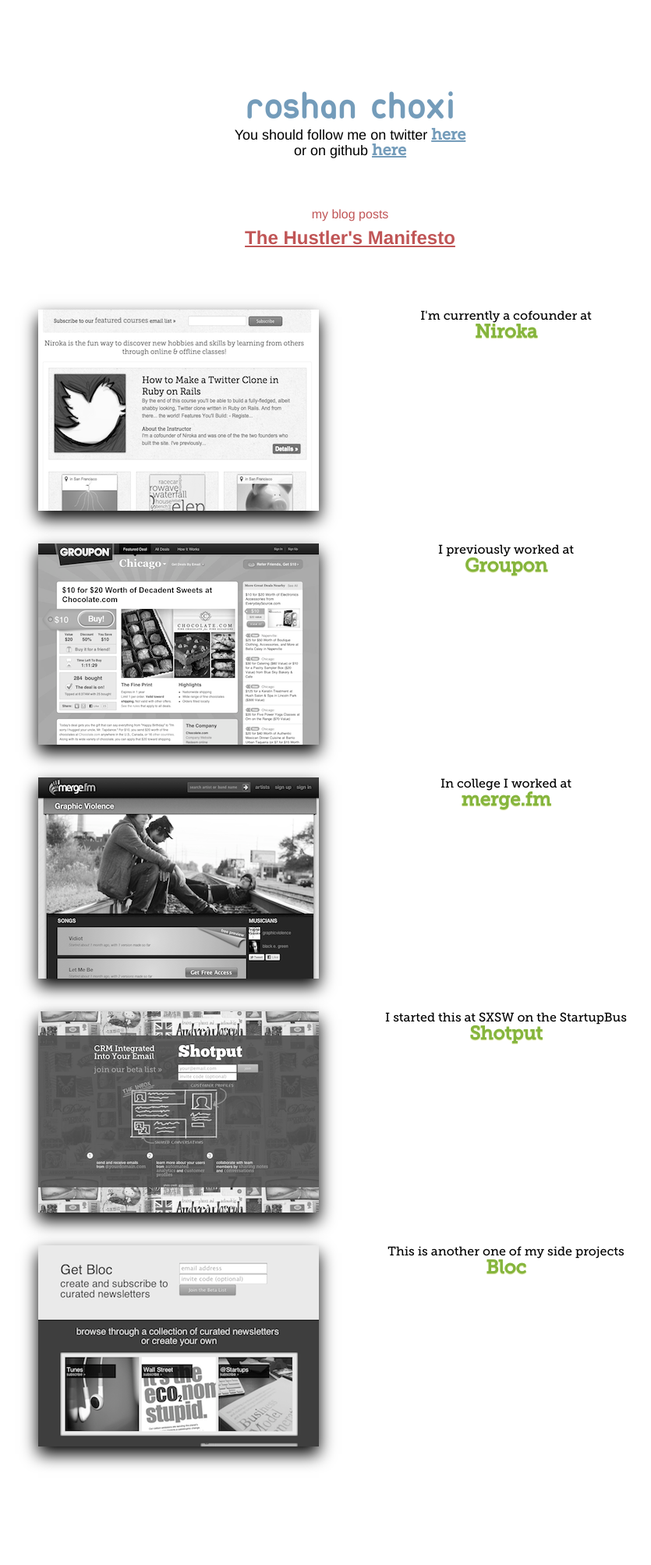
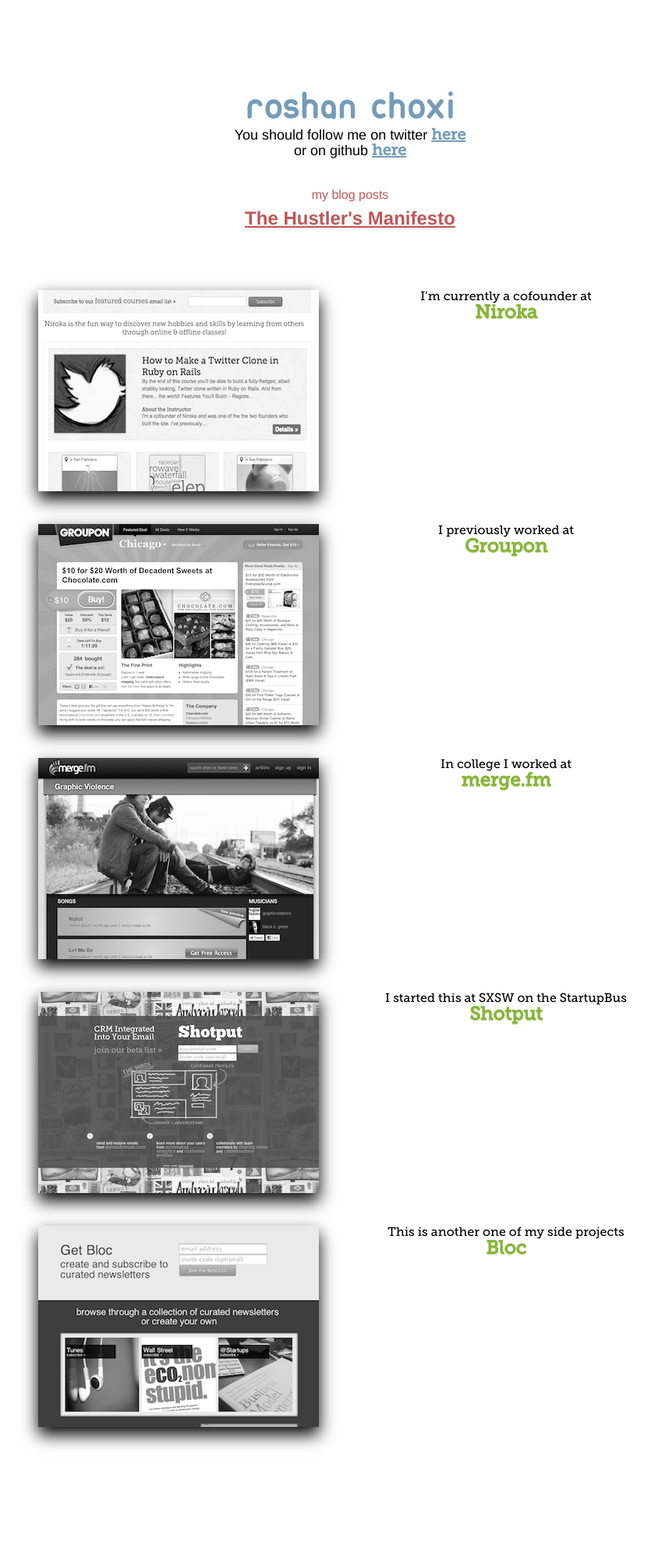
Before and after one commit to choxi/choxi.github.com, a Jekyll site: the page built from index.html, in a window 1280 px wide. Shown: the whole page at 78% size, without its empty margins (191-1026 px from the left). Built offline with Jekyll 4.4.1, drawn with Linux system fonts in a browser that asks for light colours; nearby versions of some CDN libraries; after the commit the page ends 1982 px from its top, so only the background shows below that.

Commit message:
Fix Some Stuff

```diff
--- a/css/main.css
+++ b/css/main.css
@@ -171,7 +171,7 @@
 #follow_me {
   font-size: 18px;
   text-align: center;
-  margin-bottom: 65px; }
+  margin-bottom: 40px; }
   #follow_me a {
     font-family: Museo Slab;
     font-size: 20px;
--- a/sass/main.sass
+++ b/sass/main.sass
@@ -122,7 +122,7 @@
 #follow_me
   font-size: 18px
   text-align: center
-  margin-bottom: 65px
+  margin-bottom: 40px
   a
     font-family: Museo Slab
     font-size: 20px
```
Also changed, not shown: 1 other file.
